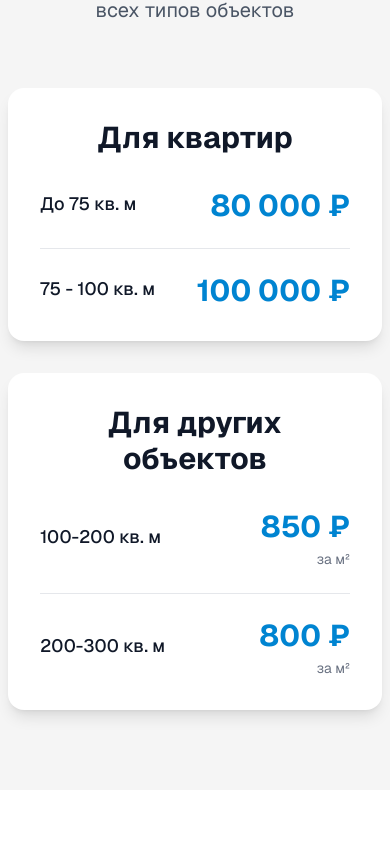
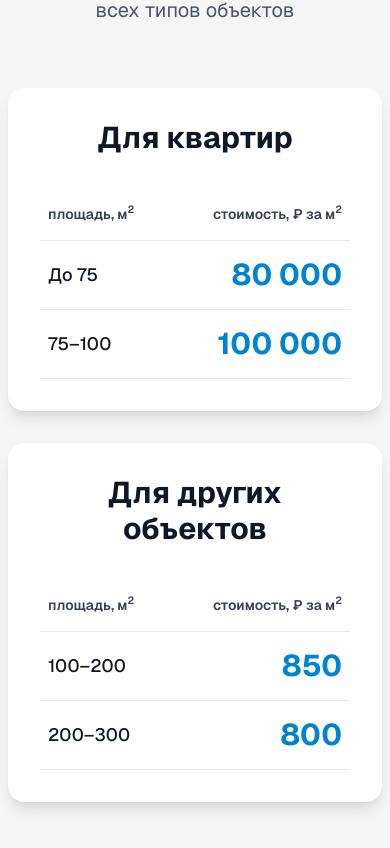
Before and after one commit to turbokuzmich/profipol, a Next.js app: page / in a window 390 px wide. Shown: the part 4688-5536 px from the top of the page. Before the commit the page ends 5478 px from the top, so only its background shows below. Built offline with nearby package versions, Linux system fonts and the light colour scheme.

Commit message:
Refactor pricing sections on home page to use tables for better layout and readability; update styles and order of elements in the hero section.

```diff
--- a/app/page.tsx
+++ b/app/page.tsx
@@ -55,7 +55,13 @@ export default function Home() {
       </header>
 
       {/* Hero */}
-      <section className="px-2 md:px-5 2xl:px-0">
+      <section
+        className="px-2 md:px-5 2xl:px-0"
+        style={{
+          background:
+            "linear-gradient(to bottom, white 0%, white 80%, #f5f5f4 80%, #f5f5f4 100%)",
+        }}
+      >
         <div className="max-w-7xl mx-auto pt-40">
           <h1 className="text-7xl font-bold tracking-tight text-center mb-5">
             Профессиональная стяжка пола
@@ -86,7 +92,7 @@ export default function Home() {
             <div className="bg-white rounded-2xl shadow-2xl max-w-7xl w-full">
               <div className="flex flex-col lg:flex-row">
                 {/* Form Section - appears first on mobile */}
-                <div className="flex-1 p-8 lg:p-12 order-1 lg:order-2">
+                <div className="flex-1 p-8 lg:p-12 order-1 lg:order-3">
                   <h3 className="text-2xl font-bold mb-6 text-gray-900">
                     Оставить заявку
                   </h3>
@@ -193,7 +199,7 @@ export default function Home() {
                 </div>
 
                 {/* Divider */}
-                <div className="lg:w-px lg:bg-gray-200 lg:mx-0 mx-8 h-px lg:h-auto bg-gray-200 order-2 lg:order-1"></div>
+                <div className="lg:w-px lg:bg-gray-200 lg:mx-0 mx-8 h-px lg:h-auto bg-gray-200 order-2 lg:order-2"></div>
 
                 {/* Description Section - appears second on mobile */}
                 <div className="flex-1 p-8 lg:p-12 flex flex-col justify-center order-3 lg:order-1">
@@ -401,39 +407,38 @@ export default function Home() {
               <h3 className="text-3xl font-bold text-gray-900 mb-8 text-center">
                 Для квартир
               </h3>
-              <div className="space-y-6">
-                {/* Подраздел 1 */}
-                <div className="border-b border-gray-200 pb-6 last:border-b-0 last:pb-0">
-                  <div className="flex items-center justify-between">
-                    <div>
-                      <p className="text-lg font-medium text-gray-900 mb-1">
-                        До 75 кв. м
+              <table className="w-full">
+                <thead>
+                  <tr className="border-b border-gray-200">
+                    <th className="text-left py-4 px-2 text-sm font-semibold text-gray-700">
+                      площадь, м<sup>2</sup>
+                    </th>
+                    <th className="text-right py-4 px-2 text-sm font-semibold text-gray-700">
+                      стоимость, ₽ за м<sup>2</sup>
+                    </th>
+                  </tr>
+                </thead>
+                <tbody>
+                  <tr className="border-b border-gray-200">
+                    <td className="py-4 px-2">
+                      <p className="text-lg font-medium text-gray-900">До 75</p>
+                    </td>
+                    <td className="py-4 px-2 text-right">
+                      <p className="text-3xl font-bold text-sky-600">80 000</p>
+                    </td>
+                  </tr>
+                  <tr className="border-b border-gray-200">
+                    <td className="py-4 px-2">
+                      <p className="text-lg font-medium text-gray-900">
+                        75&ndash;100
                       </p>
-                    </div>
-                    <div className="text-right">
-                      <p className="text-3xl font-bold text-sky-600">
-                        80 000 ₽
-                      </p>
-                    </div>
-                  </div>
-                </div>
-
-                {/* Подраздел 2 */}
-                <div className="border-b border-gray-200 pb-6 last:border-b-0 last:pb-0">
-                  <div className="flex items-center justify-between">
-                    <div>
-                      <p className="text-lg font-medium text-gray-900 mb-1">
-                        75 - 100 кв. м
-                      </p>
-                    </div>
-                    <div className="text-right">
-                      <p className="text-3xl font-bold text-sky-600">
-                        100 000 ₽
-                      </p>
-                    </div>
-                  </div>
-                </div>
-              </div>
+                    </td>
+                    <td className="py-4 px-2 text-right">
+                      <p className="text-3xl font-bold text-sky-600">100 000</p>
+                    </td>
+                  </tr>
+                </tbody>
+              </table>
             </div>
 
             {/* Категория: Для других объектов */}
@@ -441,37 +446,40 @@ export default function Home() {
               <h3 className="text-3xl font-bold text-gray-900 mb-8 text-center">
                 Для других объектов
               </h3>
-              <div className="space-y-6">
-                {/* Подраздел 1 */}
-                <div className="border-b border-gray-200 pb-6 last:border-b-0 last:pb-0">
-                  <div className="flex items-center justify-between">
-                    <div>
-                      <p className="text-lg font-medium text-gray-900 mb-1">
-                        100-200 кв. м
+              <table className="w-full">
+                <thead>
+                  <tr className="border-b border-gray-200">
+                    <th className="text-left py-4 px-2 text-sm font-semibold text-gray-700">
+                      площадь, м<sup>2</sup>
+                    </th>
+                    <th className="text-right py-4 px-2 text-sm font-semibold text-gray-700">
+                      стоимость, ₽ за м<sup>2</sup>
+                    </th>
+                  </tr>
+                </thead>
+                <tbody>
+                  <tr className="border-b border-gray-200">
+                    <td className="py-4 px-2">
+                      <p className="text-lg font-medium text-gray-900">
+                        100&ndash;200
                       </p>
-                    </div>
-                    <div className="text-right">
-                      <p className="text-3xl font-bold text-sky-600">850 ₽</p>
-                      <p className="text-sm text-gray-500 mt-1">за м²</p>
-                    </div>
-                  </div>
-                </div>
-
-                {/* Подраздел 2 */}
-                <div className="border-b border-gray-200 pb-6 last:border-b-0 last:pb-0">
-                  <div className="flex items-center justify-between">
-                    <div>
-                      <p className="text-lg font-medium text-gray-900 mb-1">
-                        200-300 кв. м
+                    </td>
+                    <td className="py-4 px-2 text-right">
+                      <p className="text-3xl font-bold text-sky-600">850</p>
+                    </td>
+                  </tr>
+                  <tr className="border-b border-gray-200">
+                    <td className="py-4 px-2">
+                      <p className="text-lg font-medium text-gray-900">
+                        200&ndash;300
                       </p>
-                    </div>
-                    <div className="text-right">
-                      <p className="text-3xl font-bold text-sky-600">800 ₽</p>
-                      <p className="text-sm text-gray-500 mt-1">за м²</p>
-                    </div>
-                  </div>
-                </div>
-              </div>
+                    </td>
+                    <td className="py-4 px-2 text-right">
+                      <p className="text-3xl font-bold text-sky-600">800</p>
+                    </td>
+                  </tr>
+                </tbody>
+              </table>
             </div>
           </div>
         </div>
```
